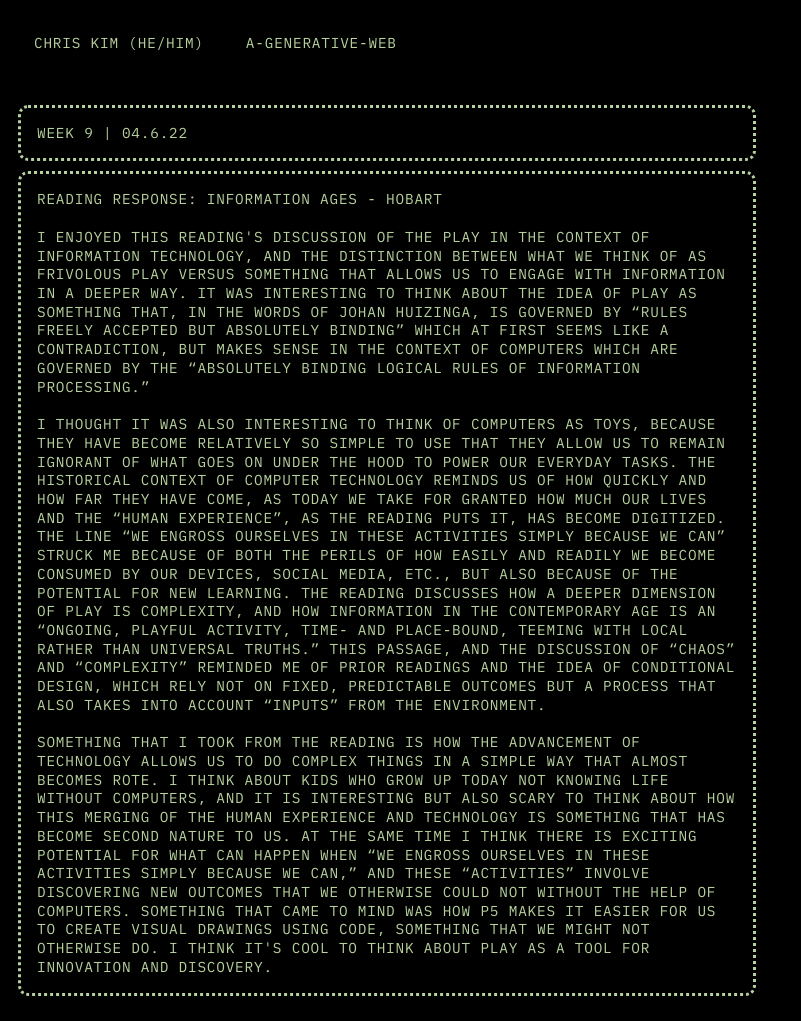
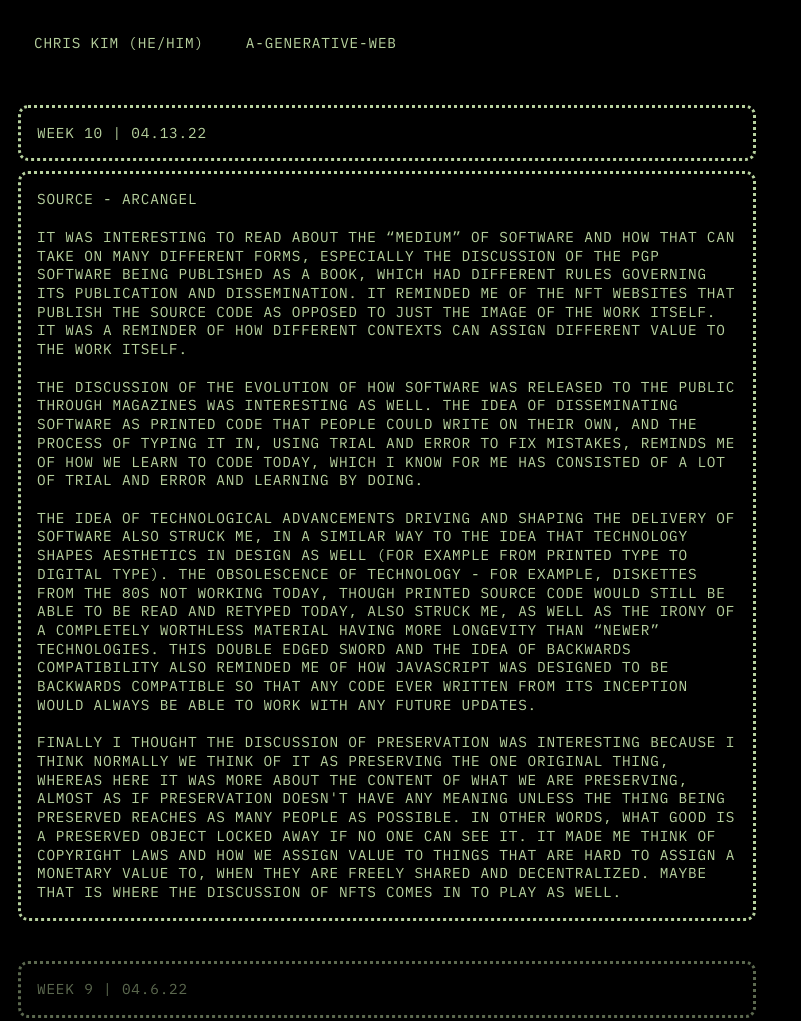
Before and after one commit to okck/a-generative-web-e1, a plain HTML site: page index.html in a window 1280 px wide. Shown: the top 1021 px of the page, without its empty margins (0-801 px from the left). Drawn offline with Linux system fonts and the light colour scheme.

Commit message:
Add files via upload

```diff
--- a/index.html
+++ b/index.html
@@ -73,6 +73,22 @@
     <section>
       <!-- week9 -->
       <table style="display: inline-block; color: rgb(183, 209, 158, 1)">
+        <tr>
+          <td>Week 10 | 04.13.22</td>
+        </tr>
+        <tr>
+          <td class="col">
+            <p>source - arcangel</p><br>
+            <p>It was interesting to read about the “medium” of software and how that can take on many different forms, especially the discussion of the PGP software being published as a book, which had different rules governing its publication and dissemination. It reminded me of the NFT websites that publish the source code as opposed to just the image of the work itself. It was a reminder of how different contexts can assign different value to the work itself.</p><br>
+            <p>The discussion of the evolution of how software was released to the public through magazines was interesting as well. The idea of disseminating software as printed code that people could write on their own, and the process of typing it in, using trial and error to fix mistakes, reminds me of how we learn to code today, which I know for me has consisted of a lot of trial and error and learning by doing.</p><br>
+            <p>The idea of technological advancements driving and shaping the delivery of software also struck me, in a similar way to the idea that technology shapes aesthetics in design as well (for example from printed type to digital type). The obsolescence of technology - for example, diskettes from the 80s not working today, though printed source code would still be able to be read and retyped today, also struck me, as well as the irony of a completely worthless material having more longevity than “newer” technologies. This double edged sword and the idea of backwards compatibility also reminded me of how javascript was designed to be backwards compatible so that any code ever written from its inception would always be able to work with any future updates.</p><br>
+            <p>Finally I thought the discussion of preservation was interesting because I think normally we think of it as preserving the one original thing, whereas here it was more about the content of what we are preserving, almost as if preservation doesn't have any meaning unless the thing being preserved reaches as many people as possible. In other words, what good is a preserved object locked away if no one can see it. It made me think of copyright laws and how we assign value to things that are hard to assign a monetary value to, when they are freely shared and decentralized. Maybe that is where the discussion of NFTs comes in to play as well.</p>
+          </td>
+        </tr>
+      </table>
+      <!-- end of week9 -->
+      <!-- week9 -->
+      <table style="display: inline-block; color: rgb(183, 209, 158, .5)">
         <tr>
           <td>Week 9 | 04.6.22</td>
         </tr>
```
